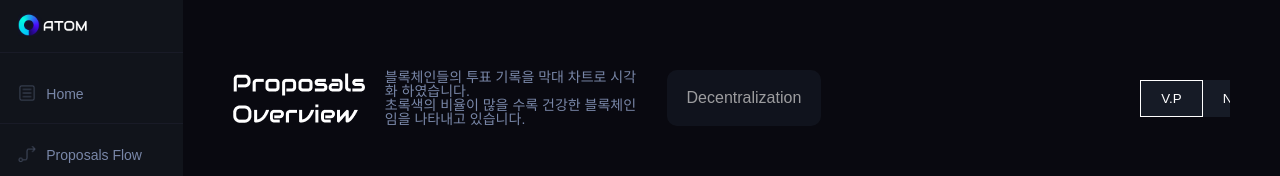
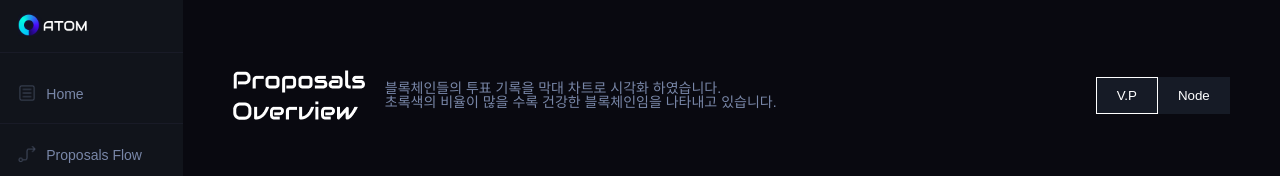
Before and after one commit to InformationDesign-Project/Client, a SvelteKit app: page /Proposals/overview in a window 1280 px wide. Shown: the top 176 px of the page. Built offline with nearby package versions, Linux system fonts and the light colour scheme; no server answers; a web font is replaced by a local one.

Commit message:
del : 탈중앙화율 삭제

```diff
--- a/src/routes/Proposals/overview/+page.svelte
+++ b/src/routes/Proposals/overview/+page.svelte
@@ -97,7 +97,6 @@
 			블록체인들의 투표 기록을 막대 차트로 시각화 하였습니다.<br />
 			초록색의 비율이 많을 수록 건강한 블록체인임을 나타내고 있습니다.
 		</div>
-		<div class="info-box">Decentralization</div>
 		<div class="button-group">
 			<button on:click={toggleChart} class:active={!showVotes}>V.P</button>
 			<button on:click={toggleChart} class:active={showVotes}>Node</button>
```
